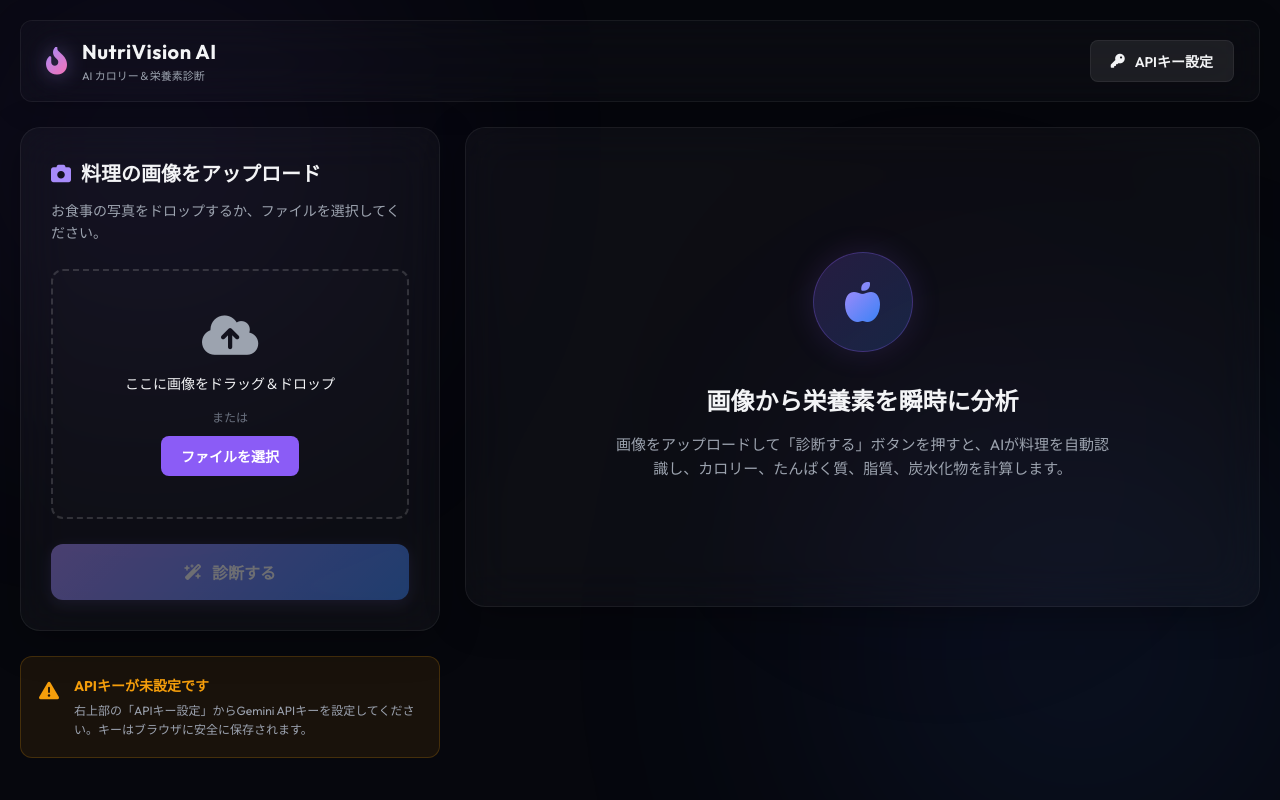
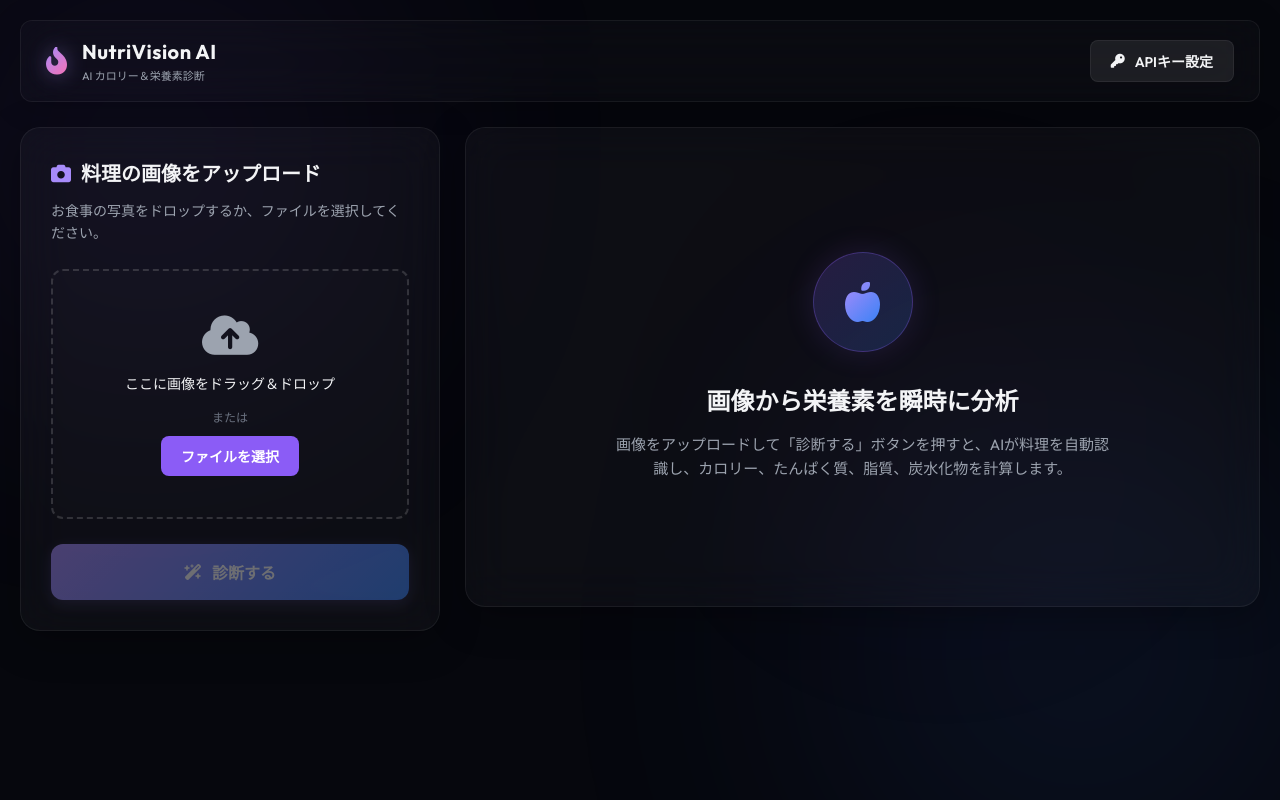
Before and after one commit to grangaran175401373/my-calorie-ap, a Flask app: page / in a window 1280 px wide. Run offline with Flask 3, Linux system fonts and the light colour scheme.

Commit message:
Completely remove API key reminder banner from UI

```diff
--- a/static/script.js
+++ b/static/script.js
@@ -78,14 +78,10 @@ document.addEventListener('DOMContentLoaded', () => {
     checkApiKeyStatus();
 
     function checkApiKeyStatus() {
-        // APIキーが端末に未保存でも、サーバー側(Render環境変数)で設定済みなら注意帯を表示しません
-        const key = getStoredApiKey();
-        const metaTag = document.querySelector('meta[name="has-server-key"]');
-        const hasServerKey = metaTag && metaTag.getAttribute('content') === 'true';
-        if (!key && !hasServerKey) {
-            apiReminder.classList.remove('hidden');
-        } else {
+        // サーバー側のAPIキーを使用するため、警告帯は常に非表示にします
+        if (apiReminder) {
             apiReminder.classList.add('hidden');
+            apiReminder.style.display = 'none';
         }
     }
 
--- a/static/sw.js
+++ b/static/sw.js
@@ -1,4 +1,4 @@
-const CACHE_NAME = 'nutrivision-v2';
+const CACHE_NAME = 'nutrivision-v3';
 const STATIC_ASSETS = [
   '/',
   '/static/style.css',
--- a/templates/index.html
+++ b/templates/index.html
@@ -76,13 +76,8 @@
                     </button>
                 </div>
 
-                <!-- API Key Reminder (visible if not set in local storage and not configured) -->
-                <div id="api-reminder" class="api-reminder-box hidden">
-                    <div class="reminder-icon"><i class="fa-solid fa-triangle-exclamation"></i></div>
-                    <div class="reminder-text">
-                        <h4>APIキーが未設定です</h4>
-                        <p>右上部の「APIキー設定」からGemini APIキーを設定してください。キーはブラウザに安全に保存されます。</p>
-                    </div>
+                <!-- API Key Reminder (hidden by default) -->
+                <div id="api-reminder" class="api-reminder-box hidden" style="display: none !important;">
                 </div>
             </section>
 
```
